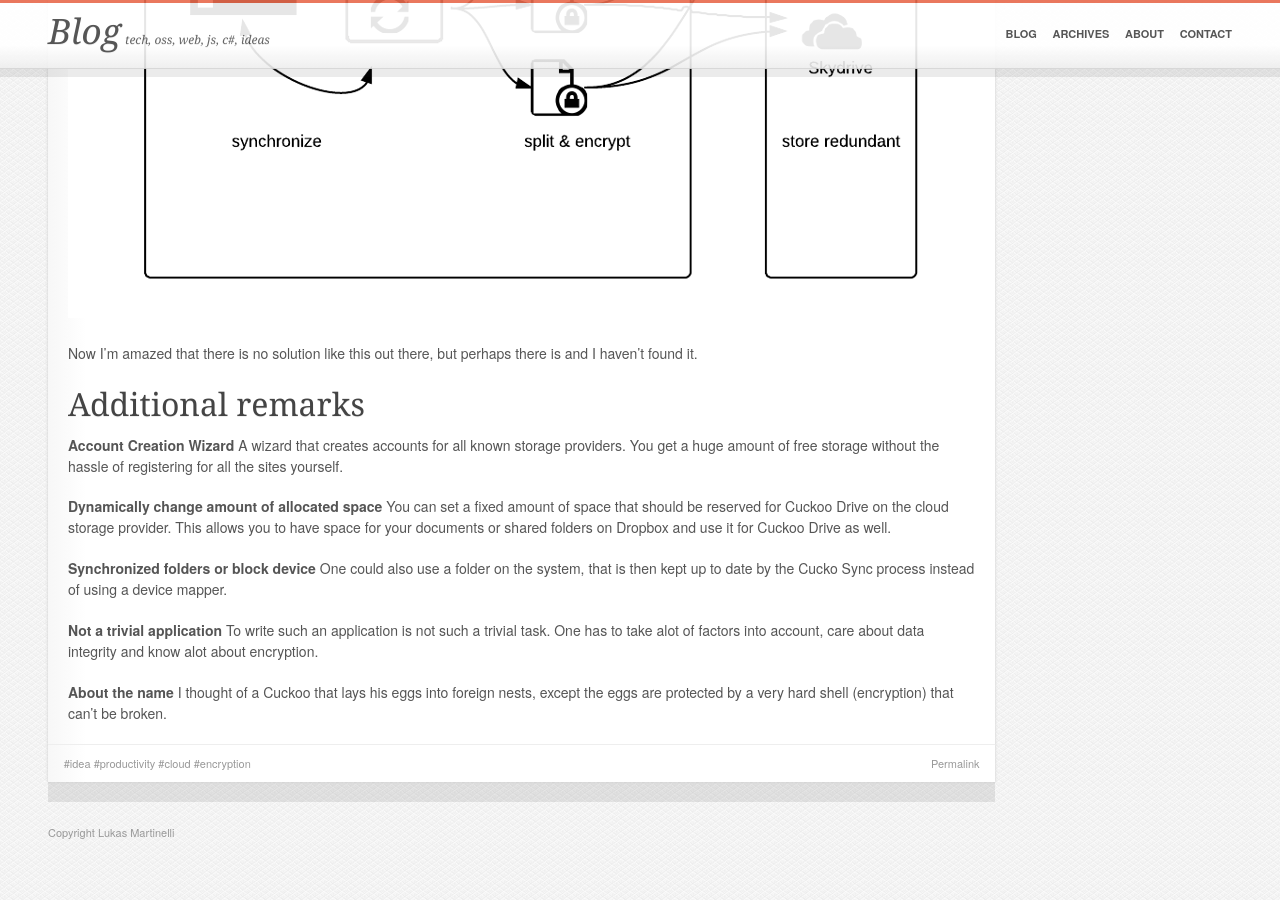
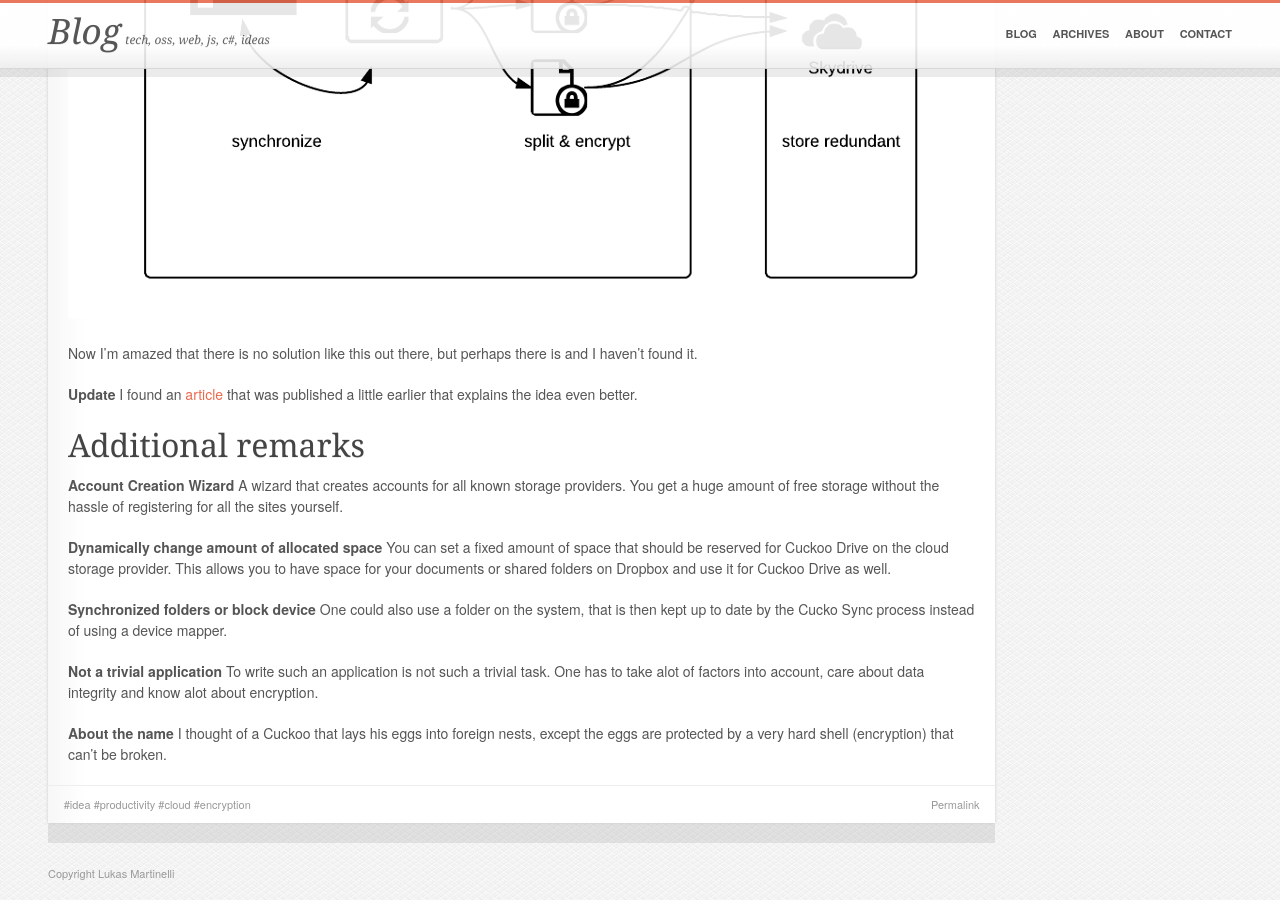
Before and after one commit to lukasmartinelli/lukasmartinelli.github.io, a Jekyll site: the page built from _posts/2014-03-11-using-the-cloud-storages-as-one-big-encrypted-disk.md, in a window 1280 px wide and 900 px high, scrolled down 1317 px. Built offline with Jekyll 4.4.1, drawn with Linux system fonts in a browser that asks for light colours; Markdown is read by kramdown in place of the engine named in the settings; before the commit the page ends 2176 px from its top, so only the background shows below that.

Commit message:
Added update about article

```diff
--- a/_posts/2014-03-11-using-the-cloud-storages-as-one-big-encrypted-disk.md
+++ b/_posts/2014-03-11-using-the-cloud-storages-as-one-big-encrypted-disk.md
@@ -1,6 +1,6 @@
 ---
+layout: post
 title: Using several Cloud Storages as one big encrypted Disk
-layout: post
 published: true
 tags:
   - idea
@@ -32,6 +32,9 @@ The Cuckoo Drive is like a block device and acts as a normal drive for the user.
 
 Now I'm amazed that there is no solution like this out there, but perhaps there is and I haven't found it.
 
+**Update**
+I found an [article](http://www.pcworld.com/article/2037131/supersize-your-free-cloud-storage-to-100gb-or-more.html "Supersize your free cloud storage to 100GB or more") that was published a little earlier that explains the idea even better.
+
 ## Additional remarks
 
 **Account Creation Wizard**
```
